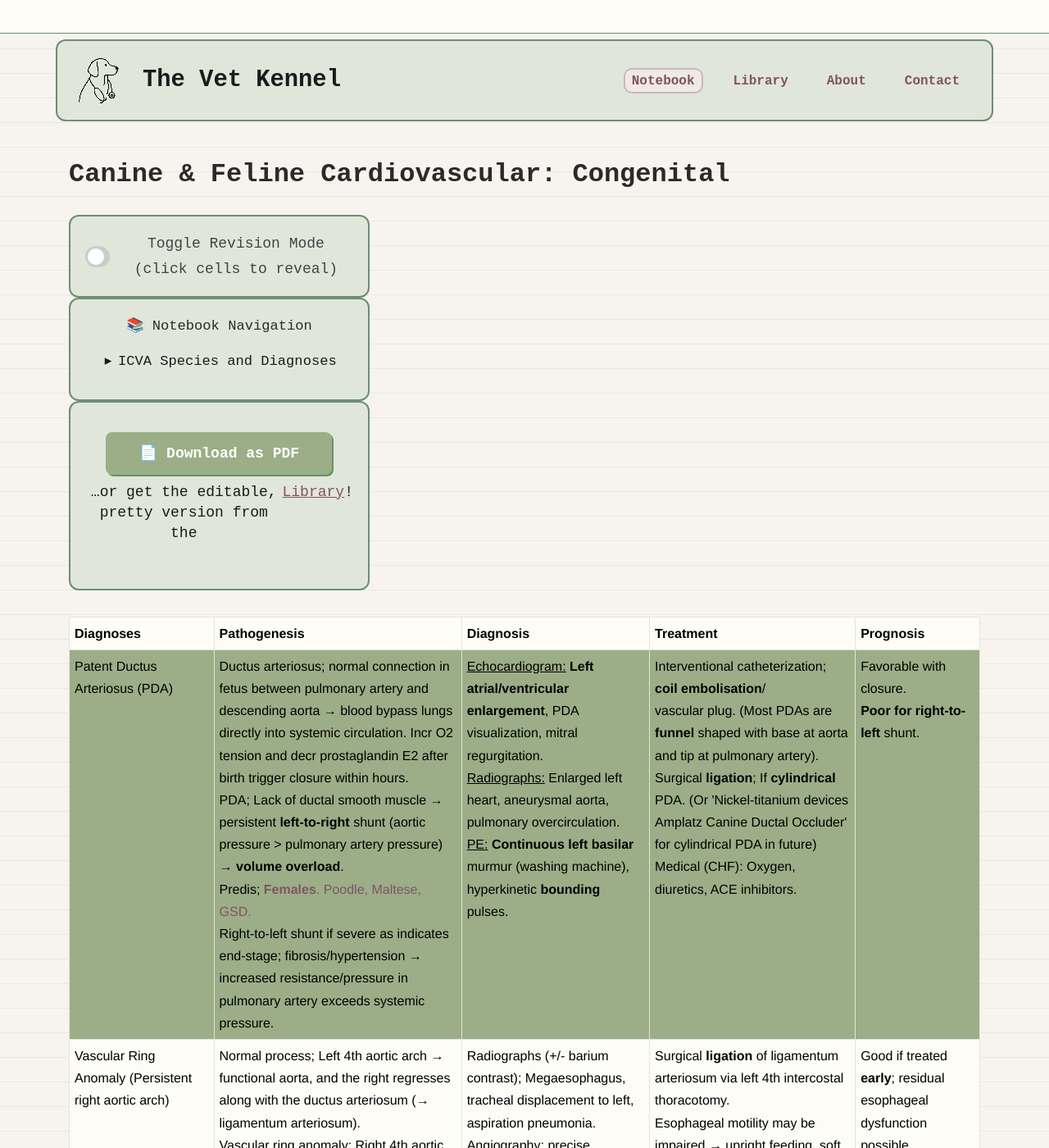
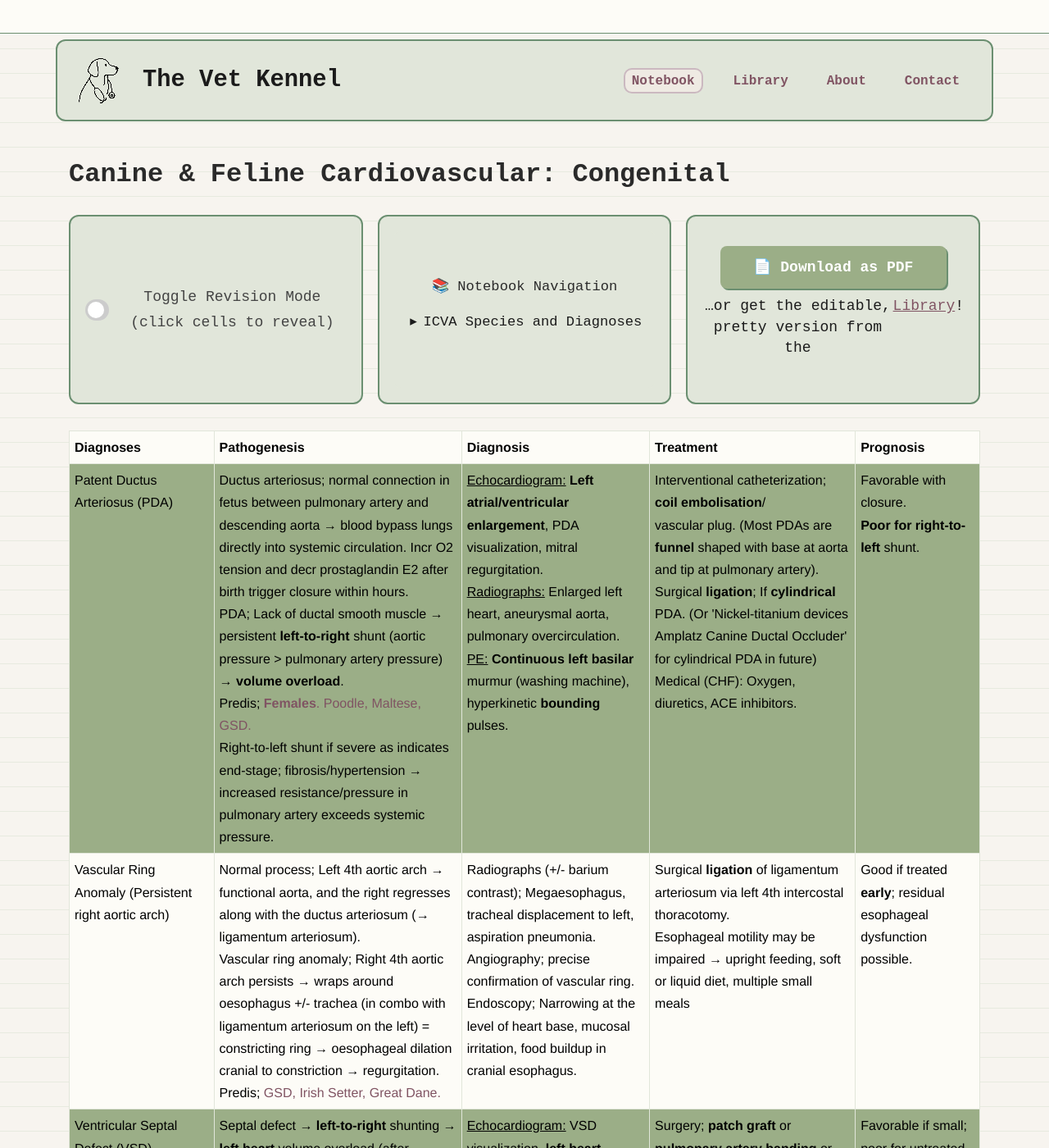
Before and after one commit to TheVetKennel/thevetkennel.github.io, a Jekyll site: the page built from _posts/2025-08-28-canine-feline-cardiovascular-congenital.md, in a window 1280 px wide and 1400 px high. Shown: the whole window at 82% size. Built offline with Jekyll 4.4.1, drawn with Linux system fonts in a browser that asks for light colours.

Commit message:
Update style.css

```diff
--- a/assets/css/style.css
+++ b/assets/css/style.css
@@ -413,7 +413,11 @@ h1,h2,h3 { color:#2a2a2a; }
 
 /* Toolbar row */
 .post-toolbar {
-  margin-bottom: 2rem;  /* adjust as needed */
+  display: flex;               /* ✅ lay out boxes horizontally */
+  justify-content: space-between;
+  align-items: stretch;
+  gap: 1em;                    /* space between boxes */
+  margin-bottom: 2rem;         /* space below toolbar */
 }
 
 .toolbar-box {
```
